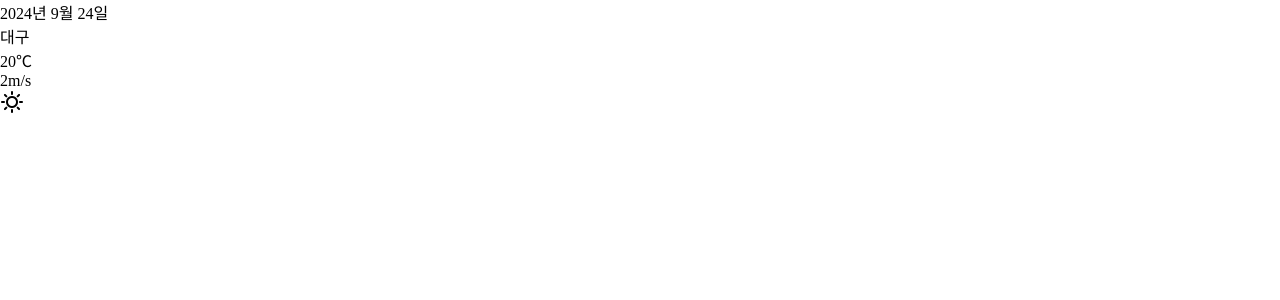
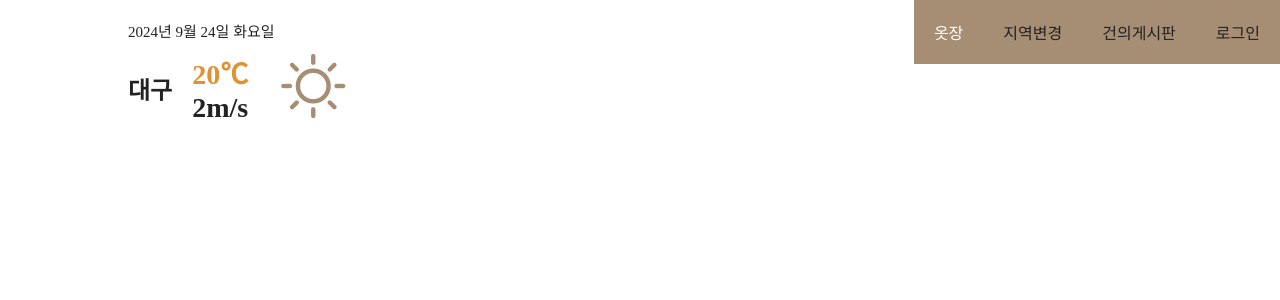
Before and after one commit to Jihana030/weather_dressing_project, a React (Create React App) app in the folder frontend/: page / in a window 1280 px wide. Shown: the top 300 px of the page. Built offline with nearby package versions, Linux system fonts and the light colour scheme; a web font is replaced by a local one.

Commit message:
header css, category making

```diff
--- a/frontend/public/index.css
+++ b/frontend/public/index.css
@@ -7,16 +7,22 @@
 *{
     margin: 0;
     padding: 0;
+    list-style-type: none;
 }
 html {
     font-family: 'Pretendard';
+}
+
+a {
+    text-decoration: none;
+    color: var(--main-black);
 }
 
 :root {
     --main-white:#fff;
     --main-black:#222;
     --ivory:#fff6e3;
-    --naturl:#a68e74;
+    --natural:#a68e74;
     --apricot:#e09132;
     --fern:#424530;
 }
--- /dev/null
+++ b/frontend/src/components/Category.jsx
@@ -0,0 +1,39 @@
+import React from "react";
+import styled from "styled-components";
+
+const CategoryStyle = styled.div`
+  position: absolute;
+  right: 0;
+  top: 0;
+  ul {
+    display: flex;
+    flex-direction: row;
+    justify-align: center;
+    align-items: center;
+  }
+  li {
+    background: var(--natural);
+    padding: 20px;
+    cursor: pointer;
+    text-align: center;
+    font-size: 16px
+  }
+  li.sel {
+    color: var(--main-white);
+  }
+`
+
+const Category = () => {
+  return (
+    <CategoryStyle>
+      <ul>
+        <li className="sel">옷장</li>
+        <li>지역변경</li>
+        <li>건의게시판</li>
+        <li>로그인</li>
+      </ul>
+    </CategoryStyle>
+  )
+}
+
+export default Category;
--- a/frontend/src/components/Header.jsx
+++ b/frontend/src/components/Header.jsx
@@ -1,27 +1,67 @@
 import React from "react";
+import styled from 'styled-components';
+import Category from "./Category";
+
+const HeaderStyle = styled.div`
+  display: flex;
+  flex-direction: column;
+  justify-content: center;
+  align-items: flex-start;
+  padding: 20px 10% 20px 10%;
+  color: var(--main-black);
+  font-size: 15px;
+  position: relative;
+`;
+const WeaderStyle = styled.div`
+  display: flex;
+  flex-direction: row;
+  justify-content: center;
+  align-items: center;
+  margin: 10px 0;
+  span {
+    color: var(--natural);
+    font-size: 70px;
+    margin: 0 20px 0 10px;
+  }
+  div.weather-area {
+    font-size: 24px;
+    font-weight: 600;
+  }
+  div.weather-detail {
+    margin: 0 20px 0 20px;
+    font-weight: 600;
+    font-size: 28px;
+    :first-child {
+      color: var(--apricot);
+    }
+  }
+`;
 
 const Header = () => {
   const date = new Date();
-  const today = `${date.getFullYear()}년 ${date.getMonth() + 1}월 ${date.getDate()}일`;
+  const week = ['일요일', '월요일', '화요일', '수요일', '목요일', '금요일', '토요일'];
+  const dayOfWeek = week[date.getDay()];
+  const today = `${date.getFullYear()}년 ${date.getMonth() + 1}월 ${date.getDate()}일 ${dayOfWeek}`;
   const area = '대구';
   const temp = '20℃';
   const wind = '2m/s';
   const icon = 'sunny';
 
   return (
-    <div>
+    <HeaderStyle>
       <div>{today}</div>
-      <div>
-        <div>{area}</div>
-        <div>
-          <div>{temp}</div>
-          <div>{ wind }</div>
+      <WeaderStyle>
+        <div className="weather-area">{area}</div>
+        <div className="weather-detail">
+          <div className="weather-temp">{temp}</div>
+          <div className="weather-wind">{ wind }</div>
         </div>
-        <div>
+        <div className="weather-icon">
           <span className="material-symbols-rounded">{ icon }</span>
         </div>
-      </div>
-    </div>
+      </WeaderStyle>
+      <Category></Category>
+    </HeaderStyle>
     )
 }
 
```
